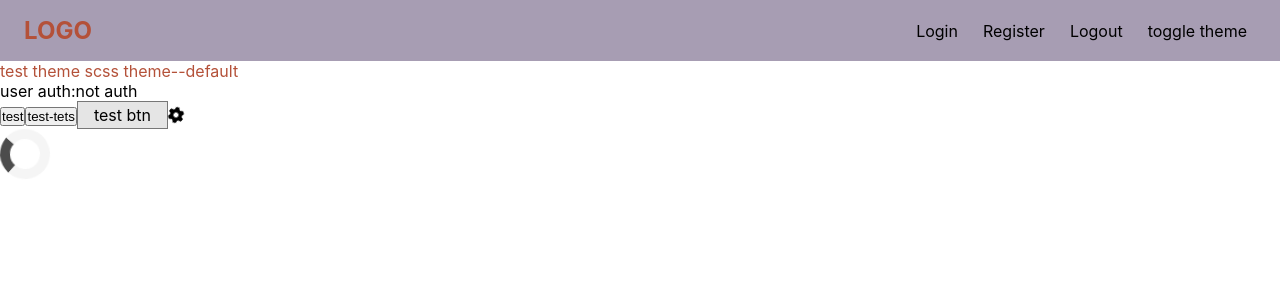
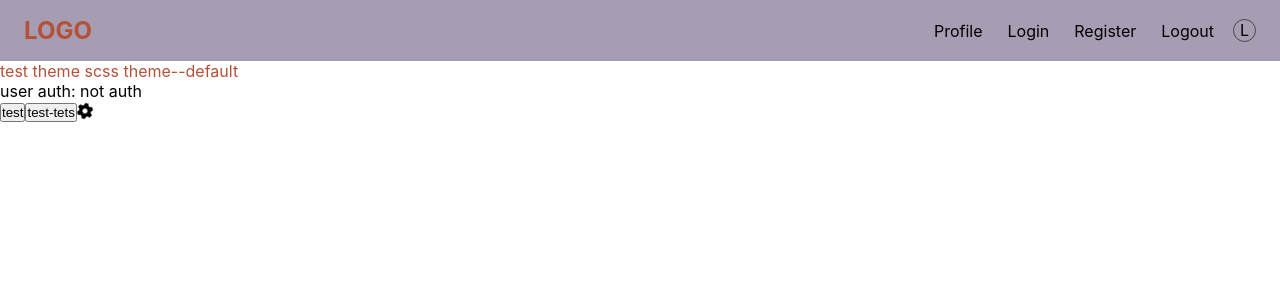
Before and after one commit to xamesLab/ts-project, a React (Create React App) app in the folder client/: page / in a window 1280 px wide. Shown: the top 300 px of the page. Built offline with nearby package versions, Linux system fonts and the light colour scheme.

Commit message:
clearing code

```diff
--- a/client/src/Main.tsx
+++ b/client/src/Main.tsx
@@ -1,15 +1,15 @@
 import React from "react";
 import MainHeader from "./components/MainHeader";
 import { useTypedSelector } from "./hooks/useTypedSelector";
-import GlobalStyles from "./styles/global";
 import Modal from "./UI/Modal";
-import { BtnBase, FAIcon, Loader } from "./styles/components";
+import {  FAIcon, Loader } from "./styles/components";
 import { faCog } from "@fortawesome/free-solid-svg-icons";
 
 function Main() {
     const { theme } = useTypedSelector((state) => state.themeReducer);
     const { users } = useTypedSelector((state) => state.usersReducer);
     const { user, loading, isAuth } = useTypedSelector((state) => state.userReducer);
+
     const handler = () => {
         //dispatch(getUsers());
     };
@@ -25,26 +25,21 @@ function Main() {
 
     return (
         <div className={`main ${theme}`}>
-            <GlobalStyles />
             <Modal />
             <MainHeader />
-            {loading ? "loading..." : ""}
+            {loading ? <Loader /> : <></>}
             <div >
                 <div className="base">test theme scss {theme}</div>
             </div>
             <header className="">
-                {user.username || "user"} auth:{isAuth ? "is auth" : "not auth"}
+                {user.username || "user"} auth: {isAuth ? "is auth" : "not auth"}
             </header>
             <button onClick={handler}>test</button>
             <button onClick={handler2}>test-tets</button>
             {users.map((user) => (
                 <div key={user._id}>{user.username}</div>
             ))}
-            <BtnBase paddingLeftRight={1} paddingTopBottom={0.2}>
-                test btn
-            </BtnBase>
             <FAIcon icon={faCog} $animated />
-            <Loader />
         </div>
     );
 }
--- a/client/src/components/MainHeader.scss
+++ b/client/src/components/MainHeader.scss
@@ -18,6 +18,20 @@
     @include flexSpaceBetweenCenter();
 }
 
+.header__theme {
+    @include flexCenterCenter();
+    border: 1px solid rgb(71, 71, 71);
+    border-radius: 50%;
+    width: 23px;
+    height: 23px;
+    margin-left: 10px;
+    padding-bottom: 2px;
+    cursor: pointer;
+    &:hover {
+        transform: scale(1.1);
+    }
+}
+
 .header__btn {
     padding: 0.5rem 0.5rem;
     cursor: pointer;
--- a/client/src/components/MainHeader.tsx
+++ b/client/src/components/MainHeader.tsx
@@ -1,11 +1,12 @@
 import React from "react";
-import { useAppDispatch } from "../hooks/useTypedSelector";
+import { useAppDispatch, useTypedSelector } from "../hooks/useTypedSelector";
 import { setModalContent, toggleModal } from "../store/action-creators/modalActions";
 import { toggleTheme } from "../store/action-creators/themeActions";
 import "./MainHeader.scss";
 
 const MainHeader: React.FC = () => {
     const dispatch = useAppDispatch();
+    const { theme } = useTypedSelector((state) => state.themeReducer);
 
     const handlerTheme = () => {
         dispatch(toggleTheme());
@@ -22,7 +23,9 @@ const MainHeader: React.FC = () => {
                     <h2>LOGO</h2>
                 </div>
                 <div className="header__auth">
-                    <div className="header__profile header__btn"></div>
+                    <div className="header__profile header__btn">
+                        Profile
+                    </div>
                     <div className="header__login header__btn" onClick={() => handlerModal("Login")}>
                         Login
                     </div>
@@ -30,8 +33,8 @@ const MainHeader: React.FC = () => {
                         Register
                     </div>
                     <div className="header__logout header__btn">Logout</div>
-                    <div className="header__theme header__btn" onClick={handlerTheme}>
-                        toggle theme
+                    <div className="header__theme" onClick={handlerTheme}>
+                        {theme==='theme--default'?'L':'D'}
                     </div>
                 </div>
             </section>
--- a/client/src/styles/base.scss
+++ b/client/src/styles/base.scss
@@ -1,4 +1,7 @@
 @import "./themes.scss";
+
+//////////
+/// TODO: move to config
 
 // modal
 $overlayDark: rgba(41, 4, 75, 0.5);
@@ -16,6 +19,8 @@ $headerBtn-hover: rgb(56, 41, 73);
 // font
 $primaryFont: #242d30;
 $secondaryFont: #b45139;
+
+/////////
 
 @mixin flexCenterCenter() {
     display: flex;
@@ -41,3 +46,22 @@ $secondaryFont: #b45139;
         color: t("text");
     }
 }
+
+// normolize
+* {
+    padding: 0;
+    margin: 0;
+    box-sizing: border-box;
+}
+
+body {
+    margin: 0;
+    font-family: -apple-system, BlinkMacSystemFont, "Segoe UI", "Roboto", "Oxygen", "Ubuntu", "Cantarell", "Fira Sans",
+        "Droid Sans", "Helvetica Neue", sans-serif;
+    -webkit-font-smoothing: antialiased;
+    -moz-osx-font-smoothing: grayscale;
+}
+
+code {
+    font-family: source-code-pro, Menlo, Monaco, Consolas, "Courier New", monospace;
+}
--- a/client/src/styles/themes.scss
+++ b/client/src/styles/themes.scss
@@ -1,21 +1,4 @@
-$bg--light: white;
-$text--light: #b45139;
-$text--2--light: #b45139;
-
-$bg--dark: rgb(170, 170, 170);
-$text--dark: #242d30;
-$text--2--dark: #b45139;
-
-$bg: "bg";
-$card-bg: "card-bg";
-$text: "text";
-$text-secondary: "text-secondary";
-$link: "link";
-$hover: "hover";
-$logo: "logo";
-$brand-blue: "brand-blue";
-$brand-red: "brand-red";
-$border: "border";
+@import './themesConfig.scss';
 
 $themes: (
     default: (
--- /dev/null
+++ b/client/src/styles/themesConfig.scss
@@ -0,0 +1,21 @@
+// difault theme var
+$bg--light: white;
+$text--light: #b45139;
+$text--2--light: #b45139;
+
+// dark theme var
+$bg--dark: rgb(170, 170, 170);
+$text--dark: #242d30;
+$text--2--dark: #b45139;
+
+// theme map keys
+$bg: "bg";
+$card-bg: "card-bg";
+$text: "text";
+$text-secondary: "text-secondary";
+$link: "link";
+$hover: "hover";
+$logo: "logo";
+$brand-blue: "brand-blue";
+$brand-red: "brand-red";
+$border: "border";
```
